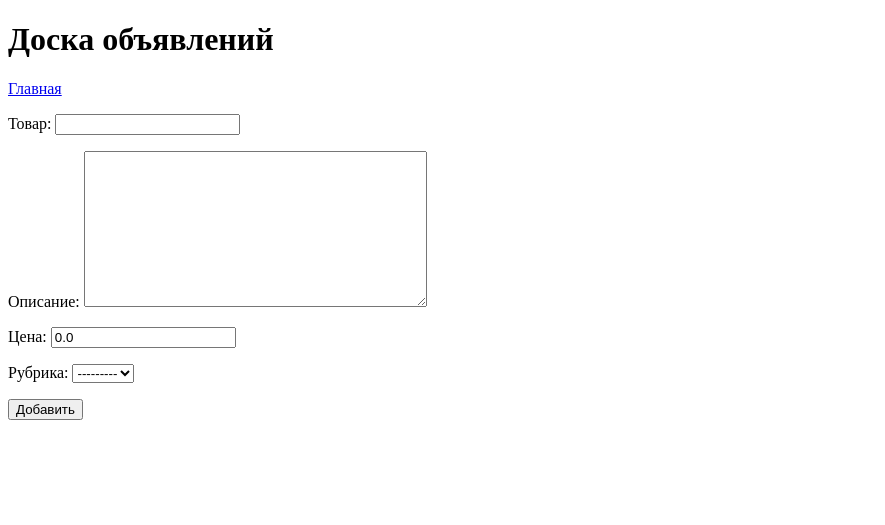
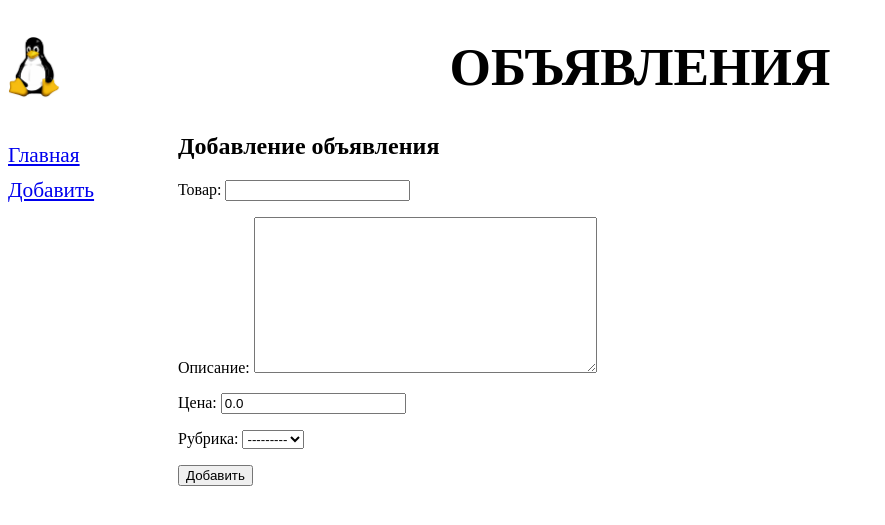
Before and after one commit to Kishinskiy/Flower-shop-django, a Django app: page /create/ in a window 1280 px wide. Shown: the top 525 px of the page, without its empty margins (0-885 px from the left). Run offline with Django 4.2, Linux system fonts and the light colour scheme; data that the repository does not hold is empty.

Commit message:
change templates

```diff
--- /dev/null
+++ b/flower_shop/landing/static/style.css
@@ -0,0 +1,21 @@
+header h1{
+	font-size: 40pt;
+	text-transform: uppercase;
+	text-align: center;
+	background: url("bg.jpg") left / auto 100% no-repeat;
+}
+
+nav {
+font-size: 16pt;
+width: 150px;
+float: left;
+}
+
+nav a {
+	display: block;
+	margin: 10px 0px;
+}
+
+section {
+	margin-left: 170px;
+}
--- a/flower_shop/landing/templates/landing/create.html
+++ b/flower_shop/landing/templates/landing/create.html
@@ -1,21 +1,10 @@
-<!DOCTYPE html>
-<html lang="en">
-<head>
-    <meta charset="UTF-8">
-    <title>Добавление объявления :: Доска объявлений</title>
-</head>
-<body>
-      <h1>Доска объявлений</h1>
-      <div>
-        <a href="{% url 'home' %}">Главная</a>
-        {% for rubric in rubrics %}
-          <a href="{% url 'by_rubric' rubric.pk %}">{{ rubric.name }}</a>
-        {% endfor %}
-      </div>
+{% extends "layout/basic.html" %}
+{% block title %}Добавление объявления{% endblock %}
+{% block content %}
+<h2>Добавление объявления</h2>
       <form method="post">
         {% csrf_token %}
         {{ form.as_p }}
         <input type="submit" value="Добавить">
       </form>
-</body>
-</html>
+{% endblock %}
--- /dev/null
+++ b/flower_shop/landing/templates/layout/basic.html
@@ -0,0 +1,26 @@
+{% load static %}
+
+<!DOCTYPE html>
+<html lang="en">
+<head>
+  <meta charset="UTF-8">
+  <title>{% block title %}Главная{% endblock %} :: Доска объявлений</title>
+  <link rel="stylesheet" type="text/css" href="{% static '/style.css' %}">
+</head>
+<body>
+<header>
+  <h1>Объявления</h1>
+</header>
+<nav>
+  <a href="{% url 'home' %}">Главная</a>
+  {% for rubric in rubrics %}
+  <a href="{% url 'by_rubric' rubric.pk %}">{{ rubric.name }}</a>
+  {% endfor %}
+  <a href="{% url 'create' %}">Добавить</a>
+</nav>
+<section>
+   {% block content %}
+  {% endblock %}
+</section>
+</body>
+</html>
```
Also changed, not shown: flower_shop/landing/templates/landing/by_rubric.html (+5 -18 lines), flower_shop/landing/templates/landing/index.html (+3 -18 lines), flower_shop/landing/static/bg.jpg (added).
